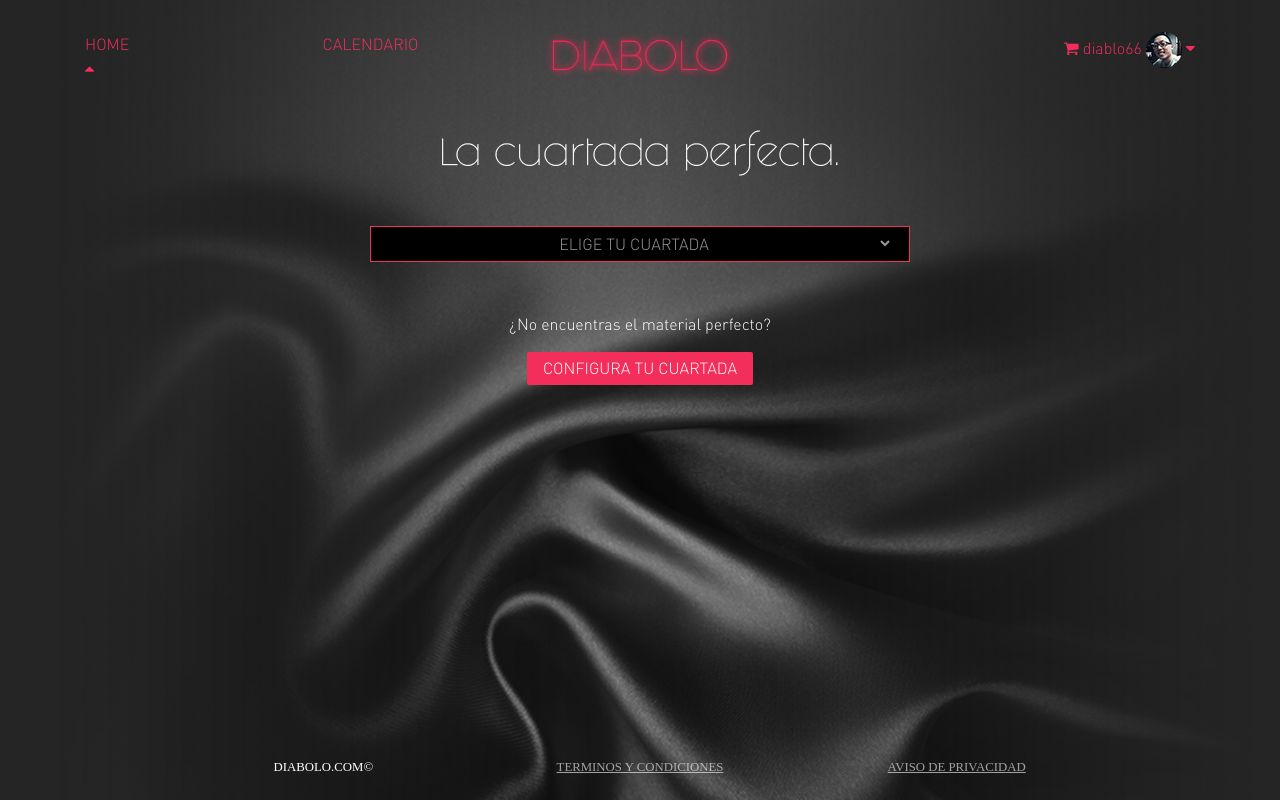
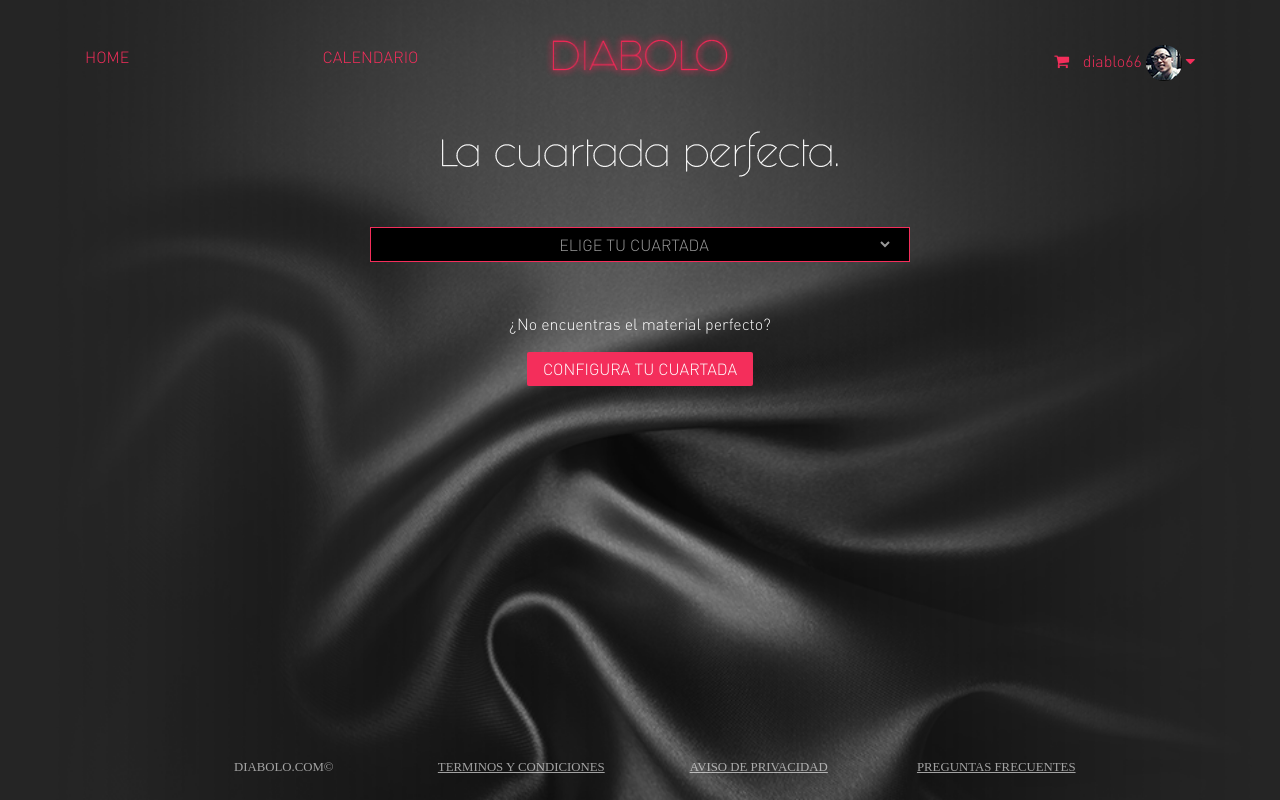
Before and after one commit to oswaldo-ideeo/Diabolo-git, a PHP site: page /home.php in a window 1280 px wide. Run offline with PHP 8.4, Linux system fonts and the light colour scheme; some web fonts are replaced.

Commit message:
head y header

```diff
--- /dev/null
+++ b/css/estilos-os.css
@@ -0,0 +1,42 @@
+.t-diabolo:visited,
+.t-diabolo:hover{
+	text-decoration: none;
+	color: #f42e5b;
+}
+
+a:visited,
+a:hover{
+	text-decoration: none;
+}
+
+.menu-rows{
+	padding-top: 0.8rem;
+}
+
+.carrito{
+	margin-right: 0.6rem;
+}
+
+.foot-gris{
+	color: rgba(255,255,255,0.6);
+}
+
+.menu-perfil{
+	position: absolute;
+	z-index: 9999;
+	background-color: #222222;
+	border: 2px solid #f42e5b;
+	width: 200px;
+	padding: 0.5rem 2rem 0.5rem 0.5rem;
+	right: 15px;
+	margin-top: 10px;
+	display: none;
+}
+
+.perfil-item{
+	margin-bottom: 0.3rem;
+}
+
+#toog-button{
+	cursor: pointer;
+}
--- a/home.php
+++ b/home.php
@@ -1,16 +1,10 @@
+<?php $page = 'DIABOLO'; ?>
+<?php $desc = 'Aqui va la descripccion de la pagina'; ?>
+
 <!DOCTYPE html>
 <html lang="es">
 <head>
-	<meta charset="UTF-8">
-	<title>Diabolo</title>
-	<meta viewport>
-	<meta http-equiv="X-UA-Compatible" content="IE=edge">
-	<meta name="viewport" content="width=device-width, initial-scale=1">
-	<meta name="description" content="Ideeo venta de equipos">
-	<meta name="author" content="Ideeo Oswaldo">
-	<link rel="stylesheet" href="css/bootstrap.min.css">
-	<link rel="stylesheet" href="css/font-awesome.min.css">
-	<link rel="stylesheet" href="css/style.css">
+	<?php include 'includes/head.php'; ?>
 </head>
 <body>
 
@@ -23,12 +17,19 @@
 			</nav>
 
 			<div class="row justify-content-center">
-				<div class="col-sm-5 col-6">
+				<div class="col-sm-5 col-5 menu-rows">
 					<div class="row">
 						<div class="col-6">
 							<div class="menu-item t-diabolo">
-								<p class="no-space">HOME</p>
-								<p class="no-space fa fa-caret-up"></p>
+								<a href="home.php" class="t-diabolo">
+									<p class="no-space hide-xs">HOME</p>
+									<div class="t-center show-xs">
+										<span class="fa fa-home"></span>
+									</div>
+
+									<!--<p class="no-space fa fa-caret-up"></p>-->
+								</a>
+
 
 							</div>
 						</div>
@@ -36,7 +37,13 @@
 
 						<div class="col-6">
 							<div class="menu-item t-diabolo">
-								CALENDARIO
+								<a href="calendario.php" class="t-diabolo">
+									<p class="no-space hide-xs">CALENDARIO</p>
+									<div class="t-center show-xs">
+										<span class="fa fa-calendar"></span>
+									</div>
+
+								</a>
 							</div>
 						</div>
 
@@ -49,16 +56,28 @@
 					<img src="images/diabolo-glow.png" alt="">
 				</div>
 
-				<div class="col-sm-5 col-6 t-right">
+				<div class="col-sm-5 col-7 t-right menu-rows">
 					<div class="menu-item t-diabolo">
-						<span class="fa fa-shopping-cart"></span>
-						<a href="" class="t-diabolo	">
+						<a href="" class="t-diabolo"><span class="fa fa-shopping-cart carrito"></span></a>
+						<a  class="t-diabolo" id="toog-button">
 							<span>diablo66</span>
 							<span><img src="images/profile-icon.png" alt=""></span>
 							<span class="fa fa-caret-down"></span>
 						</a>
 					</div>
+					<div class="menu-perfil t-right" id="toog">
+						<div class="perfil-item">
+							<a href="perfil.php" class="foot-gris">MI PERFIL</a>
+						</div>
+
+						<div class="perfil-item">
+							<a href="index.php" class="foot-gris">CERRAR SESIÓN</a>
+						</div>
+					</div>
 				</div>
+
+
+
 			</div>
 		</div>
 
@@ -78,6 +97,7 @@
 					<div class="caja-select t-center">
 						<select name="" id="">
 							<option value="0">ELIGE TU CUARTADA</option>
+							<option value="1">CONGRESO</option>
 						</select>
 					</div>
 				</div>
@@ -103,10 +123,11 @@
 		<div class="container footer">
 			<div class="row justify-content-center">
 				<div class="col-12 col-md-10 t-center">
-					<div class="row foot t-white">
-						<div class="col-sm-4 t-center">DIABOLO.COM&copy;</div>
-						<div class="col-sm-4 t-center"><a class="foot-link" style="color: rgba(255,255,255,0.6);" href="">TERMINOS Y CONDICIONES</a></div>
-						<div class="col-sm-4 t-center"><a class="foot-link" style="color: rgba(255,255,255,0.6);" href="">AVISO DE PRIVACIDAD</a></div>
+					<div class="row foot">
+						<div class="col-sm-3 t-center foot-gris">DIABOLO.COM&copy;</div>
+						<div class="col-sm-3 t-center"><a class="foot-link foot-gris" href="terminos.php">TERMINOS Y CONDICIONES</a></div>
+						<div class="col-sm-3 t-center"><a class="foot-link foot-gris" href="privacidad.php">AVISO DE PRIVACIDAD</a></div>
+						<div class="col-sm-3 t-center"><a class="foot-link foot-gris" href="privacidad.php">PREGUNTAS FRECUENTES</a></div>
 					</div>
 
 
@@ -138,10 +159,13 @@
 <script type="text/javascript" src="js/popper.js"></script>
 <script type="text/javascript" src="js/bootstrap.min.js"></script>
 
+<script type="text/javascript">
+	$('#toog-button').on('click', function(){
+		$('#toog').slideToggle();
+	})
+</script>
 
-<script>
 
-</script>
 
 </body>
 </html>
--- /dev/null
+++ b/includes/head.php
@@ -0,0 +1,12 @@
+<?php $title = $page; ?>
+<?php $descripcion = $desc; ?>
+<meta charset="UTF-8">
+	<title><?= $title ?></title>
+	<meta http-equiv="X-UA-Compatible" content="IE=edge">
+	<meta name="viewport" content="width=device-width, initial-scale=1">
+	<meta name="description" content="<?= $descripcion ?>">
+	<meta name="author" content="Ideeo Oswaldo">
+	<link rel="stylesheet" href="css/bootstrap.min.css">
+	<link rel="stylesheet" href="css/font-awesome.min.css">
+	<link rel="stylesheet" href="css/style.css">
+	<link rel="stylesheet" href="css/estilos-os.css">
```
Also changed, not shown: includes/header.php (added).
